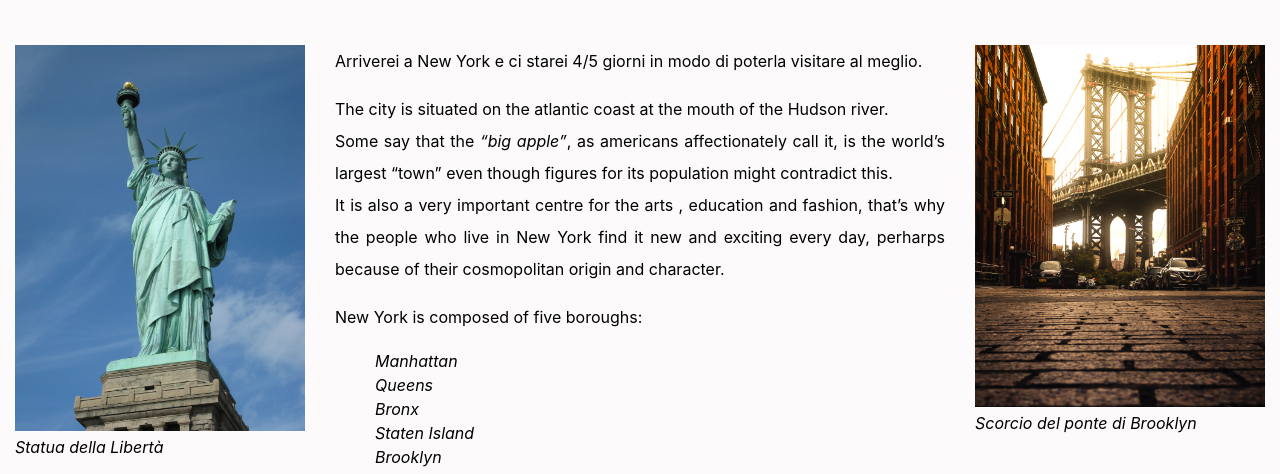
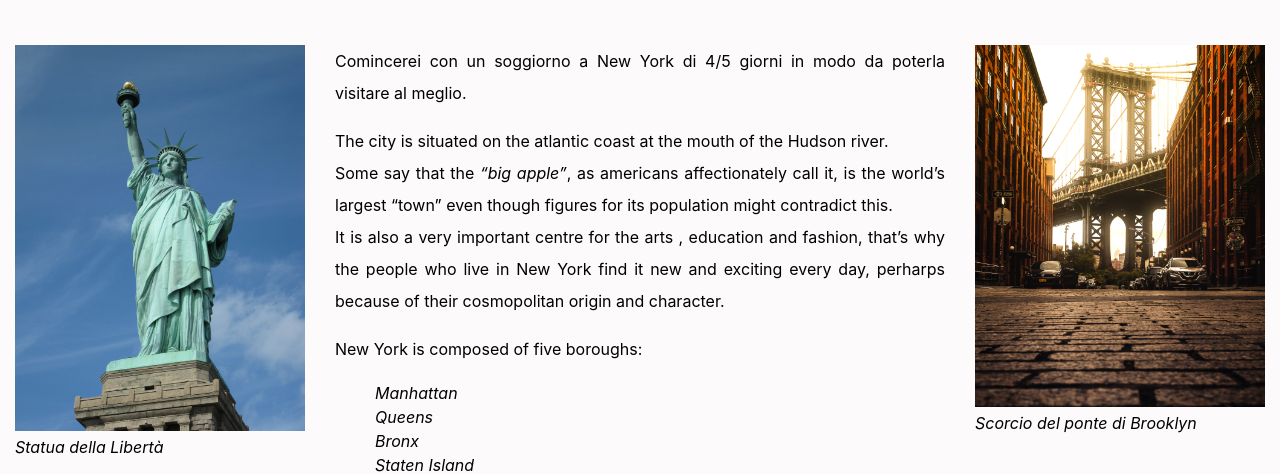
Before and after one commit to SalvoGit/SalvoGit.github.io, a plain HTML site: page NewYork.html in a window 1280 px wide. Shown: the part 361-835 px from the top of the page. Drawn offline with nearby package versions, Linux system fonts and the light colour scheme.

Commit message:
Cambiato alcune frasi

```diff
--- a/NewYork.html
+++ b/NewYork.html
@@ -69,8 +69,8 @@
                         <p><em>Statua della Libertà</em></p>
                     </div>
                     <div class="col-lg-6 col-md-12 noDec">
-                        <p>Arriverei a New York e ci starei 4/5 giorni in modo
-                            di poterla visitare al meglio.
+                        <p>Comincerei con un soggiorno a New York di 4/5 giorni in modo
+                            da poterla visitare al meglio.
                         </p>
                         <p>The city is situated on the atlantic coast at the mouth of the Hudson river.<br>
                             Some say that the <em>“big apple”</em>, as americans affectionately call it, is the world’s largest
```
Also changed, not shown: index.html (+2 -2 lines).
